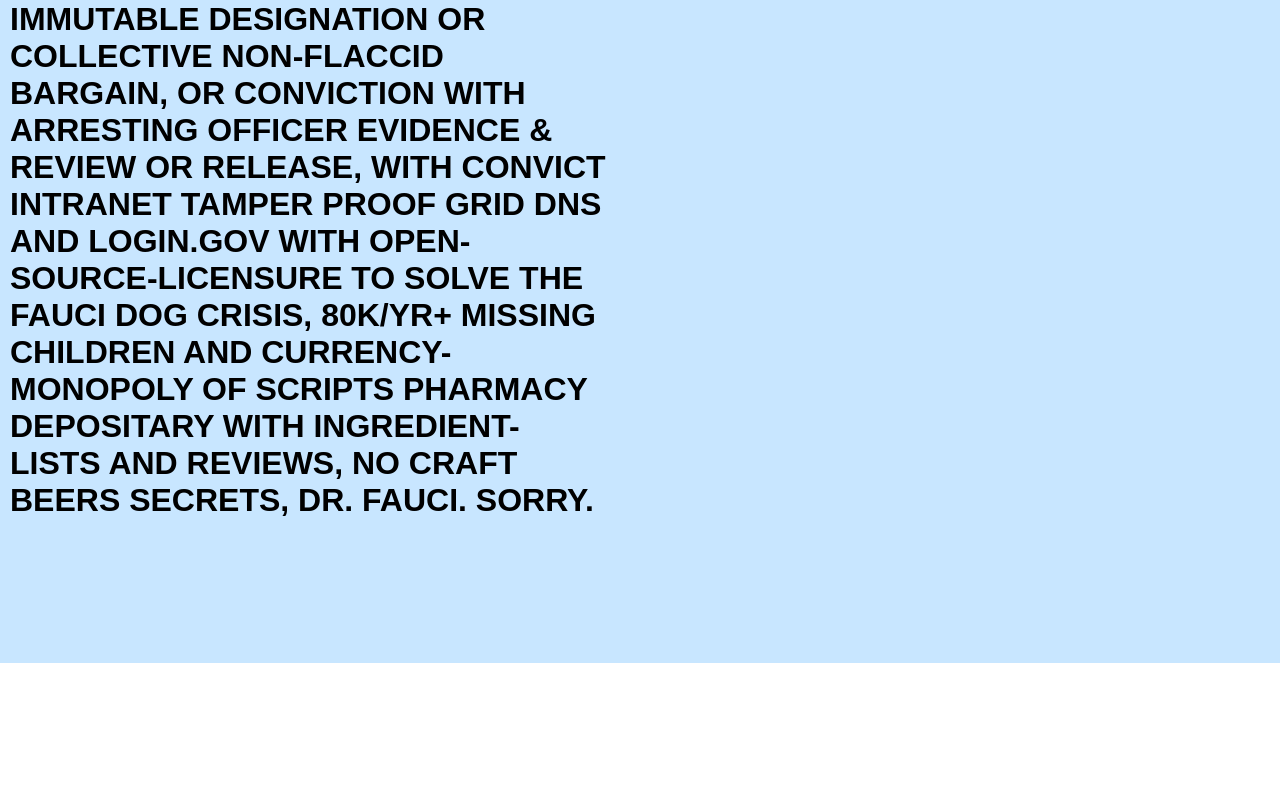
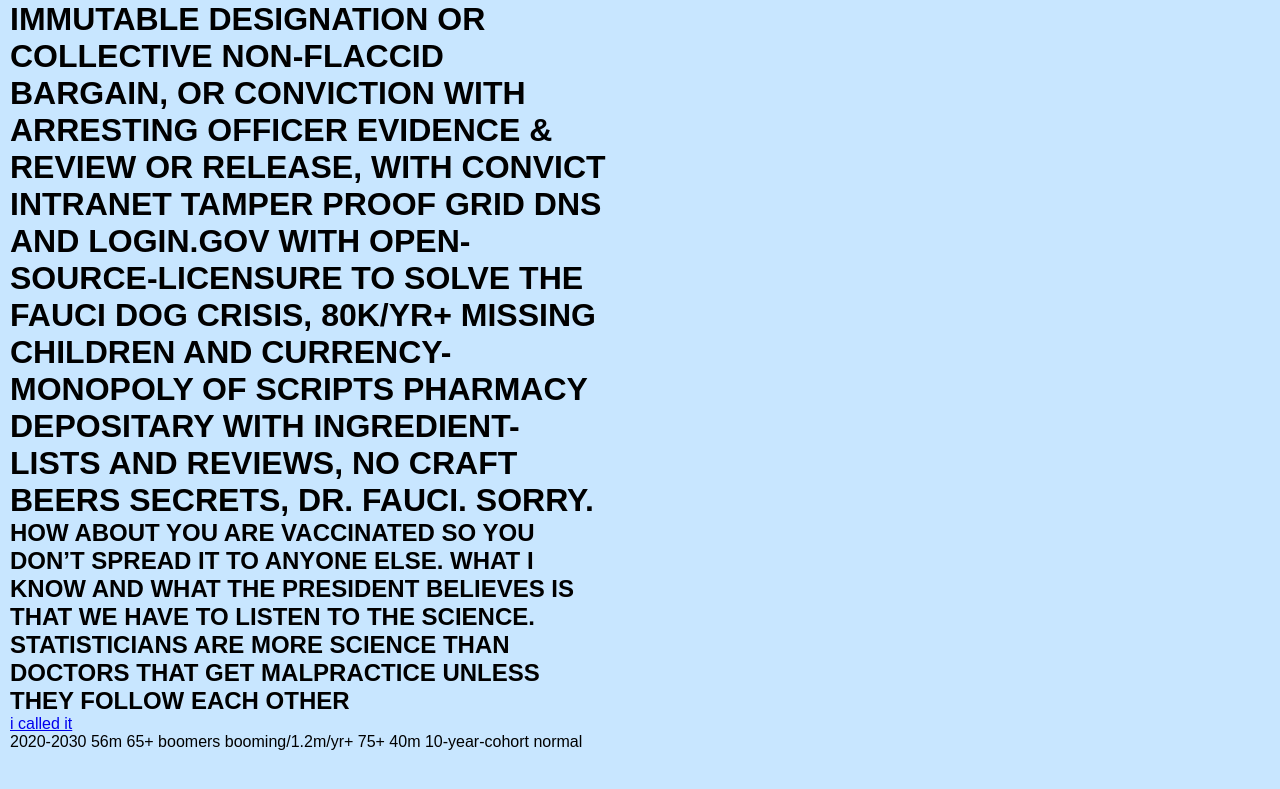
Before and after one commit to NickCarducci/MoldMask, a React (Create React App) app: page / in a window 1280 px wide. Shown: the part 3295-4084 px from the top of the page. Before the commit the page ends 3958 px from the top, so only its background shows below. Built offline with nearby package versions, Linux system fonts and the light colour scheme; a web font is replaced by a local one.

Commit message:
Update App.js

```diff
--- a/src/App.js
+++ b/src/App.js
@@ -1259,6 +1259,18 @@ export default class App extends React.Component {
             INGREDIENT-LISTS AND REVIEWS, NO CRAFT BEERS SECRETS, DR. FAUCI.
             SORRY.
           </h1>
+          <h2>
+            HOW ABOUT YOU ARE VACCINATED SO YOU DON’T SPREAD IT TO ANYONE ELSE.
+            WHAT I KNOW AND WHAT THE PRESIDENT BELIEVES IS THAT WE HAVE TO
+            LISTEN TO THE SCIENCE. STATISTICIANS ARE MORE SCIENCE THAN DOCTORS
+            THAT GET MALPRACTICE UNLESS THEY FOLLOW EACH OTHER
+          </h2>
+          <a href="https://www.census.gov/library/stories/2017/10/aging-boomers-deaths.html">
+            i called it
+          </a>
+          <br />
+          2020-2030 56m 65+ boomers booming/1.2m/yr+ 75+ 40m 10-year-cohort
+          normal
           <br />
           <br />
           <br />
```
